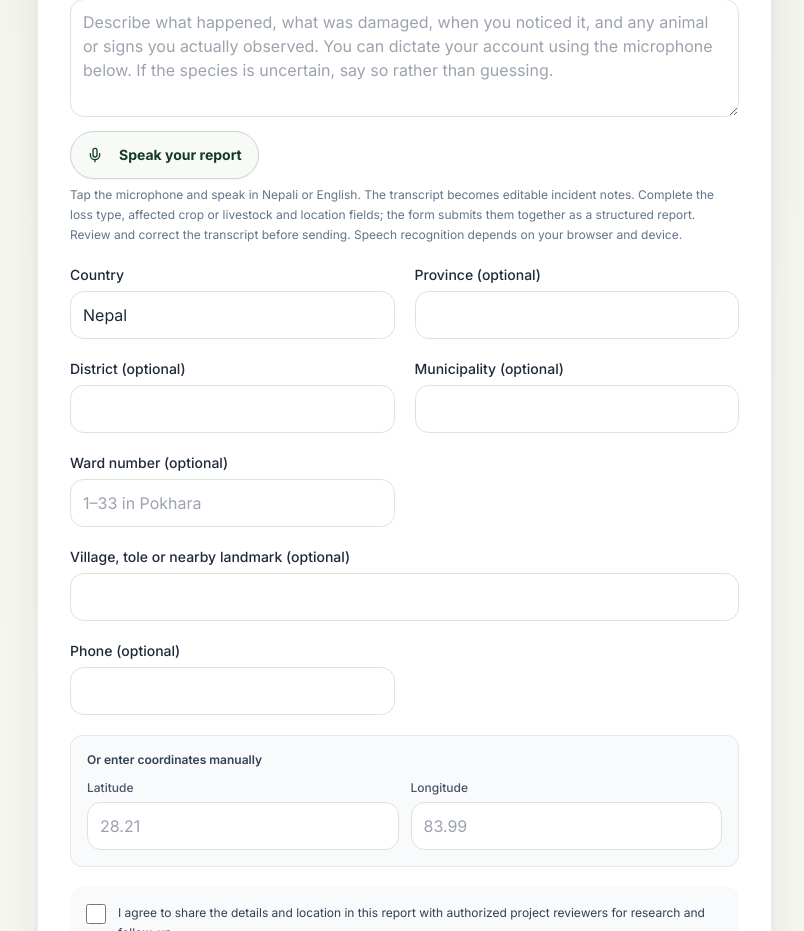
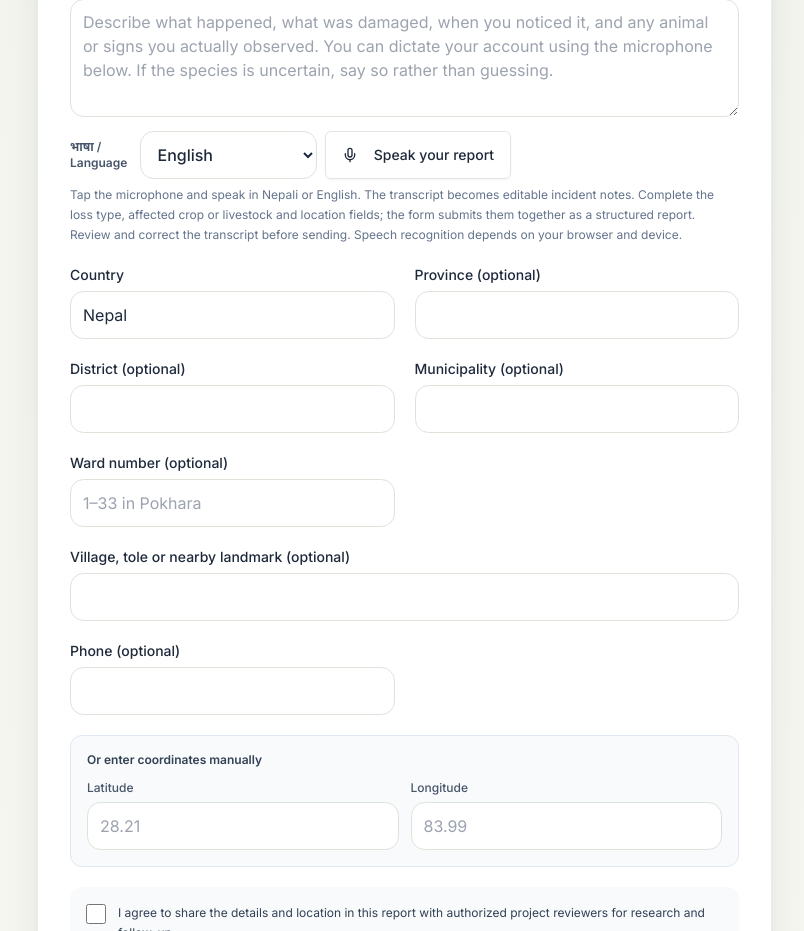
Before and after one commit to bikash-ananda/Nepal-Wild--Life--Management--System, a React (Vite) app: page / in a window 1280 px wide. Shown: the part 3840-4771 px from the top of the page, without its empty margins (476-1280 px from the left). Built offline with nearby package versions, Linux system fonts and the light colour scheme; no server answers.

Commit message:
feat(voice): let reporters choose Nepali or English dictation

```diff
--- a/src/components/VoiceTranscriptionInput.jsx
+++ b/src/components/VoiceTranscriptionInput.jsx
@@ -11,6 +11,7 @@ function recognitionConstructor() {
 export default function VoiceTranscriptionInput({ value, onChange }) {
   const { lang, t } = useLanguage();
   const [listening, setListening] = useState(false);
+  const [voiceLanguage, setVoiceLanguage] = useState(lang);
   const [error, setError] = useState("");
   const recognitionRef = useRef(null);
   const baseTextRef = useRef("");
@@ -26,7 +27,7 @@ export default function VoiceTranscriptionInput({ value, onChange }) {
 
     setError("");
     const recognition = new SpeechRecognition();
-    recognition.lang = lang === "ne" ? "ne-NP" : "en-US";
+    recognition.lang = voiceLanguage === "ne" ? "ne-NP" : "en-US";
     recognition.continuous = false;
     recognition.interimResults = false;
     baseTextRef.current = value.trim();
@@ -55,7 +56,20 @@ export default function VoiceTranscriptionInput({ value, onChange }) {
   const stop = () => recognitionRef.current?.stop();
 
   return (
-    <div className="mt-2 space-y-1">
+    <div className="mt-2 grid gap-2 sm:flex sm:flex-wrap sm:items-center">
+      <label className="flex min-h-10 items-center gap-2 text-xs font-semibold text-slate-600">
+        <span>भाषा / Language</span>
+        <select
+          value={voiceLanguage}
+          onChange={(event) => setVoiceLanguage(event.target.value)}
+          disabled={listening}
+          className="min-h-10 rounded-full border border-slate-300 bg-white px-3 text-sm font-medium text-slate-800"
+          aria-label="Voice input language"
+        >
+          <option value="ne">नेपाली / Nepali</option>
+          <option value="en">English</option>
+        </select>
+      </label>
       <Button type="button" variant="outline" onClick={listening ? stop : start} className="min-h-11 w-full justify-center sm:w-auto" aria-live="polite">
         {listening ? <MicOff className="mr-2 h-4 w-4" /> : <Mic className="mr-2 h-4 w-4" />}
         {listening ? t("voice.stop") : t("voice.start")}
```
